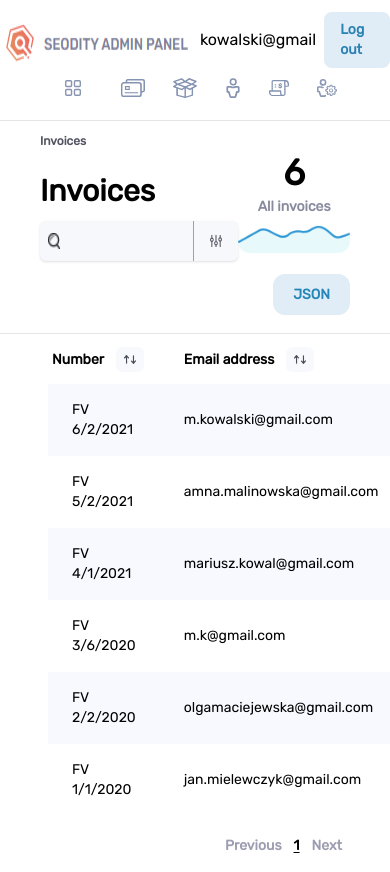
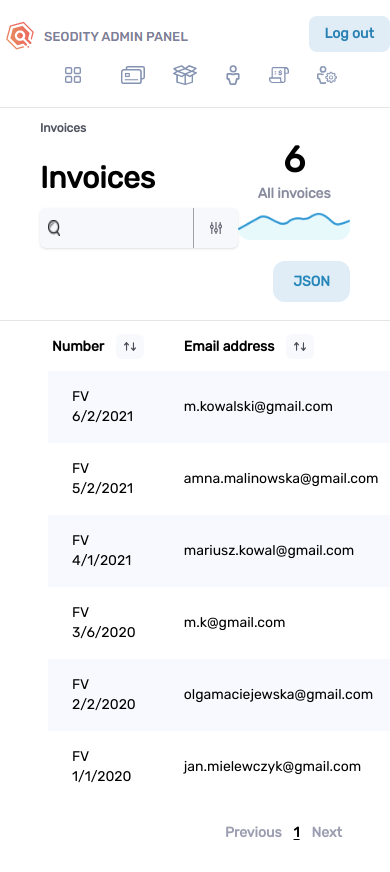
Before and after one commit to oso-zubairmuhammad/seodity-app-nextjs, a Next.js app: page /invoices in a window 390 px wide. Shown: the top 872 px of the page. Built offline with nearby package versions, Linux system fonts and the light colour scheme.

Commit message:
edit header

```diff
--- a/components/Header.jsx
+++ b/components/Header.jsx
@@ -69,7 +69,7 @@ export default function Header() {
         </ul>
         <div className="order-3 lg:flex gap-x-8 items-center justify-end">
           <div className="flex items-center gap-x-2">
-            <p className="font-rubikRegular">kowalski@gmail</p>
+            <p className="font-rubikRegular ">kowalski@gmail</p>
             <img
               className="w-2 h-2"
               src={"/icons/down-arrow-icon.svg"}
@@ -92,7 +92,7 @@ export default function Header() {
           <img src={"/images/navbar-logo.png"} alt="navbar logo" />
 
           <div className="flex md:gap-x-1 items-center justify-end">
-            <div className="flex items-center gap-x-2">
+            <div className="md:flex hidden items-center gap-x-2">
               <p className="font-rubikRegular">kowalski@gmail</p>
               <img
                 className="w-2 h-2"
```
